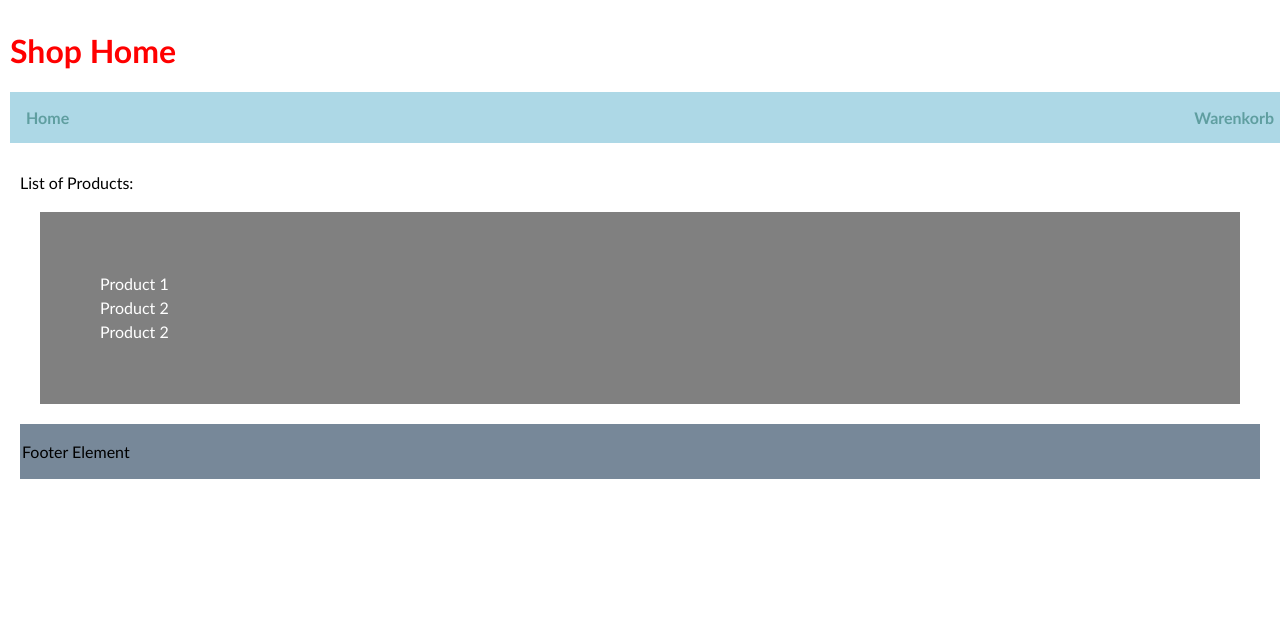
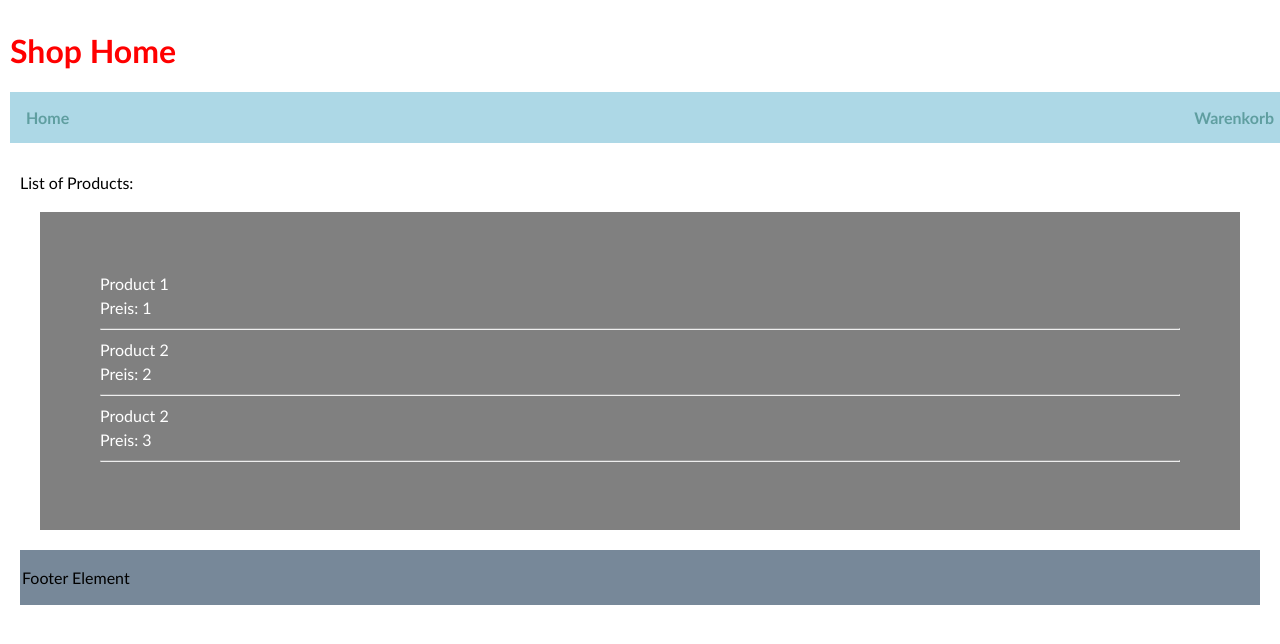
Before and after one commit to LorAutumn/reactshop, a React (Create React App) app: page / in a window 1280 px wide. Shown: the top 644 px of the page. Built offline with nearby package versions, Linux system fonts and the light colour scheme.

Commit message:
added price props and li Object in ProductList for Price and an <hr/>

```diff
--- a/src/components/ProductList.js
+++ b/src/components/ProductList.js
@@ -7,9 +7,9 @@ function ProductList() {
     <div className='ProductList'>
       <p>List of Products:</p>
       <ul id='list'>
-        <li><ProductObject product={{name: 'Product 1'}} /></li>
-        <li><ProductObject product={{name: 'Product 2'}} /></li>
-        <li><ProductObject product={{name: 'Product 2'}} /></li>
+        <li><ProductObject product={{name: 'Product 1', price: 'Preis: 1'}} /></li>
+        <li><ProductObject product={{name: 'Product 2', price: 'Preis: 2'}} /></li>
+        <li><ProductObject product={{name: 'Product 2', price: 'Preis: 3'}} /></li>
       </ul>
     </div>
   )
--- a/src/components/products/ProductObject.js
+++ b/src/components/products/ProductObject.js
@@ -1,9 +1,11 @@
 import React from 'react'
 
 function ProductObject(props) {
-  return (
-    <li>{props.product.name}</li>
-  )
+  return [
+    <li>{props.product.name}</li>,
+    <li>{props.product.price}</li>,
+    <hr/>
+  ]
 }
 
 export default ProductObject
```
